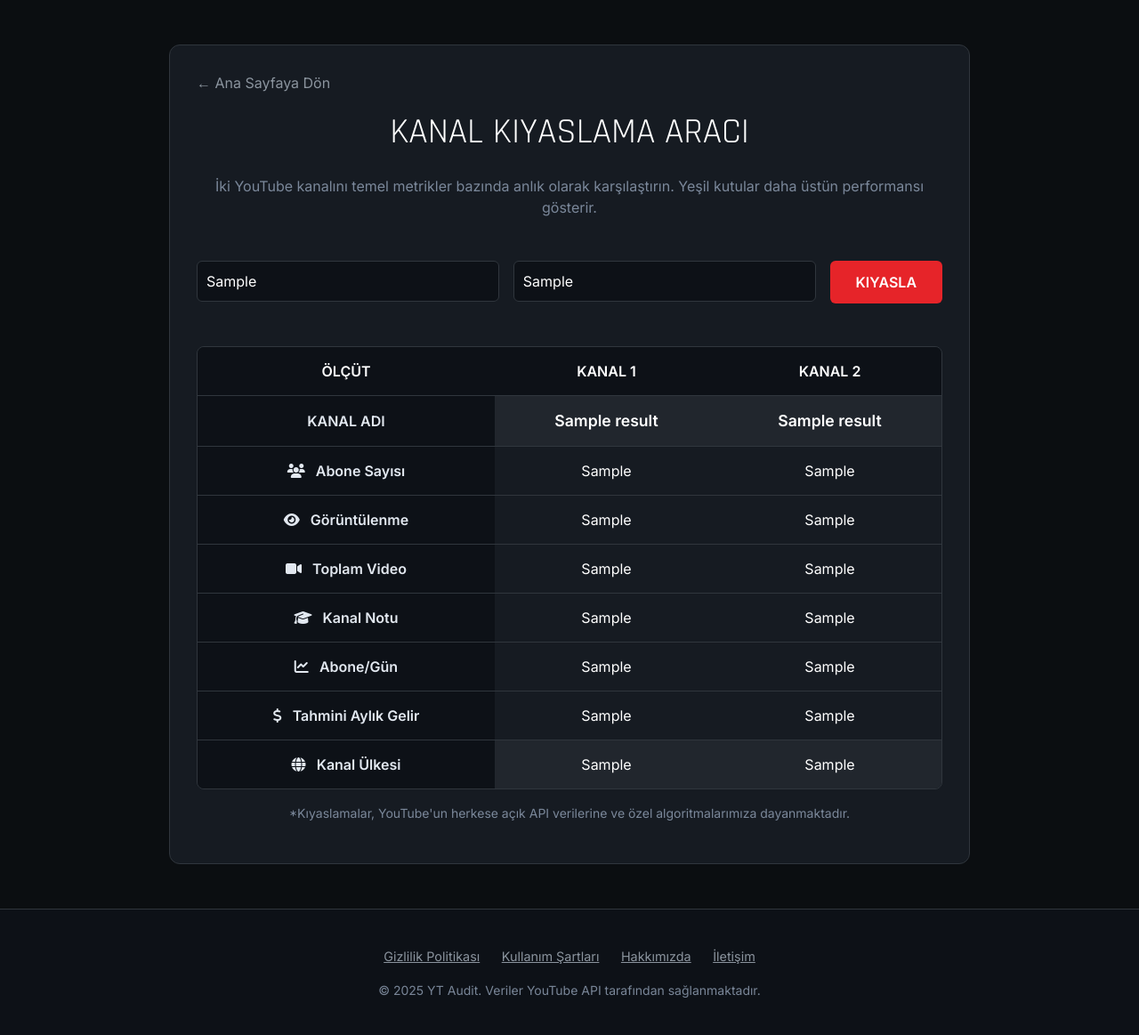
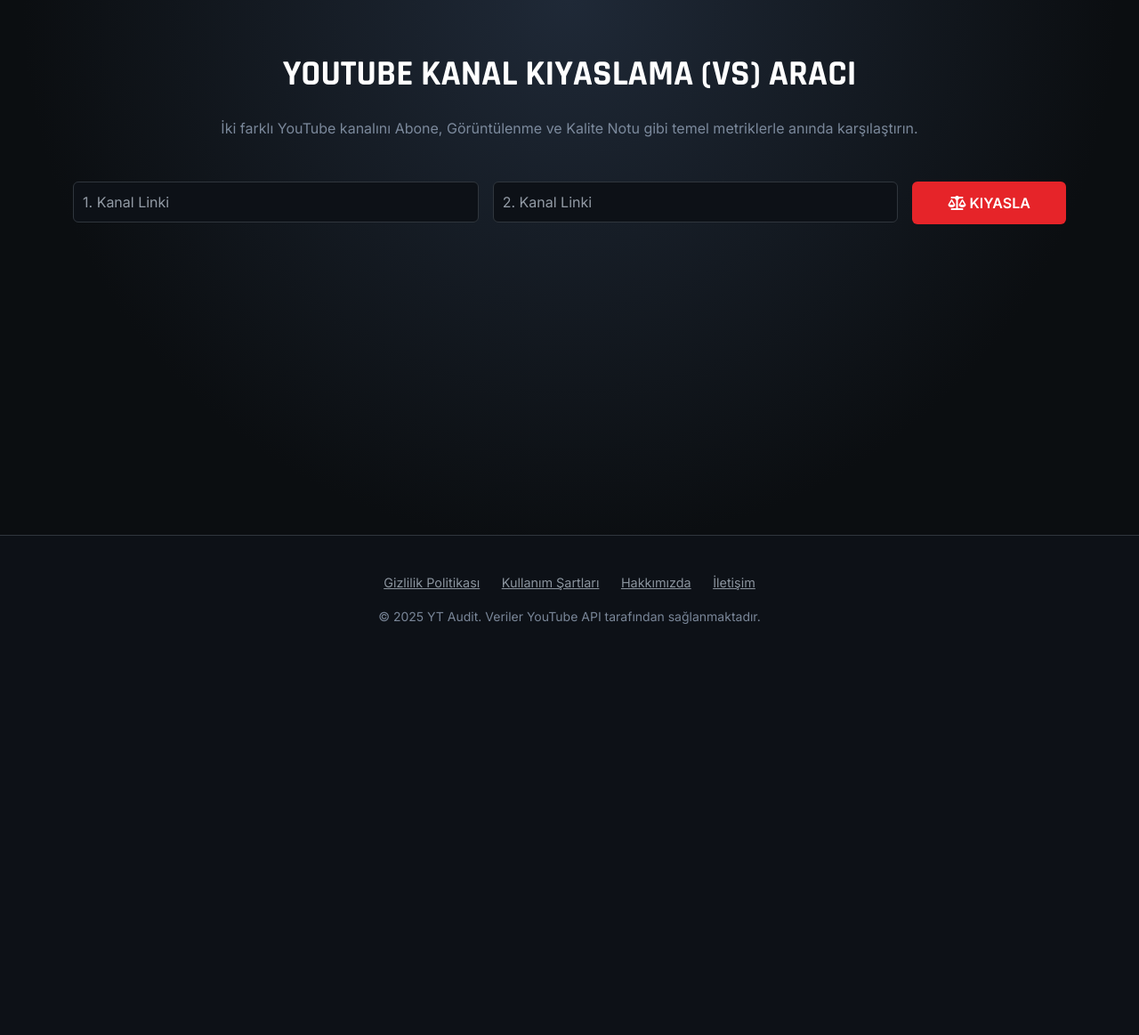
Before and after one commit to 2psgmvs86m-a11y/youtube-trend-analiz, a Flask app: template templates/channel_vs.html in a window 1280 px wide. Shown: the part 57-1220 px from the top of the page at 89% size. After the commit the page ends 758 px from the top, so only its background shows below. Run offline with Flask 3, Linux system fonts and the light colour scheme; the template is opened without the code that fills it: most values are stand-ins (such as "Sample title", 1, 10 or a date in 2020).

Commit message:
Update channel_vs.html

```diff
--- a/templates/channel_vs.html
+++ b/templates/channel_vs.html
@@ -3,7 +3,7 @@
 <head>
     <meta charset="UTF-8">
     <meta name="viewport" content="width=device-width, initial-scale=1.0">
-    <title>YouTube Kanal Kıyaslama Aracı</title>
+    <title>Kanal Kıyaslama Aracı - YT Audit</title>
     <link href="https://cdn.jsdelivr.net/npm/bootstrap@5.3.0/dist/css/bootstrap.min.css" rel="stylesheet">
     <link href="https://fonts.googleapis.com/css2?family=Rajdhani:wght@400;600;700&family=Inter:wght@300;400;600&display=swap" rel="stylesheet">
     <link rel="stylesheet" href="https://cdnjs.cloudflare.com/ajax/libs/font-awesome/6.4.0/css/all.min.css">
@@ -11,35 +11,32 @@
         :root { --dark-bg: #0b0e11; --card-bg: #161b22; --accent: #e62429; --text-main: #ffffff; }
         body { background-color: var(--dark-bg); color: var(--text-main); font-family: 'Inter', sans-serif; display: flex; flex-direction: column; min-height: 100vh; }
         h1, h2, h3, h4, h5, h6 { color: #ffffff !important; font-family: 'Rajdhani', sans-serif; text-transform: uppercase; }
+        p, span, div, li { color: #e2e8f0; }
         .text-muted { color: #94a3b8 !important; opacity: 0.8 !important; }
-
         .navbar { background: rgba(22, 27, 34, 0.95); border-bottom: 1px solid #30363d; }
         .nav-link { color: #e2e8f0 !important; font-weight: 500; transition: color 0.3s; }
         .nav-link:hover { color: var(--accent) !important; }
-
-        .main-container { max-width: 900px; margin: 50px auto; padding: 30px; background: #161b22; border: 1px solid #30363d; border-radius: 12px; flex: 1;}
-        .search-input { background: #0d1117 !important; border: 1px solid #30363d; color: white; padding: 10px; border-radius: 6px; }
-        .form-select { background-color: #0d1117; color: white; border: 1px solid #30363d; }
-
+        .hero { padding: 60px 0; background: radial-gradient(circle at top, #1f2937 0%, var(--dark-bg) 70%); flex: 1;}
+        .search-input { background: #0d1117 !important; border: 1px solid #30363d; color: #ffffff !important; padding: 10px; border-radius: 6px; }
+        .search-input::placeholder { color: #cbd5e1 !important; opacity: 0.7; }
         .btn-audit { background: var(--accent); border: none; color: white; font-weight: 700; padding: 12px 20px; border-radius: 6px; transition: background-color 0.3s; }
         .btn-audit:hover { background: #d41e23; }
+        .form-select { background-color: #0d1117; color: white; border: 1px solid #30363d; }
+        .glass-card { background: var(--card-bg); border: 1px solid #30363d; border-radius: 12px; padding: 30px; height: 100%; box-shadow: 0 4px 12px rgba(0, 0, 0, 0.4); }
 
-        .back-link { color: #8b949e; text-decoration: none; display: block; margin-bottom: 20px; }
+        .error-box { background-color: #3b1e1e; color: #f85149; padding: 15px; border-radius: 6px; margin-top: 20px; border: 1px solid #f85149; }
+        .comparison-table { background: #0d1117; border: 1px solid #30363d; border-radius: 8px; overflow: hidden; }
+        .table-header { background-color: #21262d; font-weight: 700; color: white; padding: 15px; border-bottom: 1px solid #30363d; }
+        .table-row { display: flex; border-bottom: 1px solid #161b22; }
+        .metric-cell { padding: 12px 15px; flex-basis: 33.333%; text-align: left; background-color: #161b22; }
+        .value-cell { padding: 12px 15px; flex-basis: 33.333%; text-align: center; font-weight: 600; }
+        .metric-cell i { color: var(--accent); margin-right: 8px; }
 
-        /* Kıyaslama Tablosu Stilleri */
-        .comparison-table { width: 100%; border-collapse: separate; border-spacing: 0; overflow: hidden; border-radius: 8px; border: 1px solid #30363d; }
-        .comparison-table th, .comparison-table td { padding: 15px; text-align: center; border-bottom: 1px solid #30363d; }
-        .comparison-table th { background-color: #0d1117; color: #ffffff; font-weight: 600; text-transform: uppercase; }
-        .comparison-table tbody tr:last-child td { border-bottom: none; }
+        .vs-divider { display: flex; align-items: center; justify-content: center; font-size: 2rem; font-weight: bold; color: var(--accent); }
+        .channel-card { border: 1px solid #30363d; padding: 20px; border-radius: 8px; text-align: center; height: 100%; }
+        .channel-card img { width: 80px; height: 80px; border-radius: 50%; object-fit: cover; margin-bottom: 15px; border: 3px solid #e62429; }
 
-        .metric-label { text-align: left; background-color: #0d1117; font-weight: 600; color: #e2e8f0; }
-
-        /* DİNAMİK RENKLENDİRME SINIFLARI */
-        .better-metric { background-color: #064e3b !important; color: #10b981 !important; font-weight: 700; } /* Üstün (Yeşil) */
-        .worse-metric { background-color: #450a0a !important; color: #ef4444 !important; font-weight: 700; } /* Düşük (Kırmızı) */
-        .neutral-metric { background-color: #21262d !important; color: #e2e8f0 !important; font-weight: 700; } /* Berabere (Gri/Nötr) */
-
-        .channel-info { font-size: 1.1rem; font-weight: 700; }
+        .winner { background-color: #1f3b30 !important; color: #48c9b0 !important; font-weight: 700;}
 
         footer { background-color: #0d1117; border-top: 1px solid #30363d; padding: 40px 0; margin-top: auto; }
         .footer-link { color: #8b949e; margin: 0 10px; font-size: 0.9rem; transition: color 0.3s; }
@@ -79,91 +76,85 @@
         </div>
     </nav>
 
+    <div class="hero">
+        <div class="container">
+            <h1 class="text-center display-6 fw-bold mb-4 text-white">YouTube Kanal Kıyaslama (VS) Aracı</h1>
+            <p class="text-center text-muted mb-5">İki farklı YouTube kanalını Abone, Görüntülenme ve Kalite Notu gibi temel metriklerle anında karşılaştırın.</p>
 
-    <div class="container">
-        <div class="main-container">
-            <a href="/" class="back-link">&larr; Ana Sayfaya Dön</a>
-
-            <h1 class="mb-4 text-center">KANAL KIYASLAMA ARACI</h1>
-            <p class="text-muted text-center mb-5">İki YouTube kanalını temel metrikler bazında anlık olarak karşılaştırın. Yeşil kutular daha üstün performansı gösterir.</p>
-
-            <form method="POST" class="row g-3 mb-5">
+            <form method="POST" class="row g-3 justify-content-center mb-5">
                 <div class="col-md-5">
-                    <input type="text" name="query1" class="form-control search-input" placeholder="Kanal 1 Linki/ID" value="{{ input_data.query1 or '' }}" required>
+                    <input type="text" name="query1" class="form-control search-input" placeholder="1. Kanal Linki" required value="{{ request.form.get('query1', '') }}">
                 </div>
                 <div class="col-md-5">
-                    <input type="text" name="query2" class="form-control search-input" placeholder="Kanal 2 Linki/ID" value="{{ input_data.query2 or '' }}" required>
+                    <input type="text" name="query2" class="form-control search-input" placeholder="2. Kanal Linki" required value="{{ request.form.get('query2', '') }}">
                 </div>
                 <div class="col-md-2">
-                    <button class="btn btn-audit w-100" type="submit">KIYASLA</button>
+                    <button type="submit" class="btn btn-audit w-100"><i class="fas fa-balance-scale"></i> KIYASLA</button>
                 </div>
             </form>
 
             {% if error %}
-                <div class="alert alert-danger text-center">{{ error }}</div>
+                <div class="alert alert-danger error-box mx-auto" style="max-width: 900px;" role="alert">
+                    <strong>Hata:</strong> {{ error }}
+                </div>
             {% endif %}
 
-            {% if result %}
-                <table class="comparison-table">
-                    <thead>
-                        <tr>
-                            <th>ÖLÇÜT</th>
-                            <th>KANAL 1</th>
-                            <th>KANAL 2</th>
-                        </tr>
-                    </thead>
-                    <tbody>
-                        <tr>
-                            <td class="metric-label">KANAL ADI</td>
-                            <td class="channel-info" style="background-color: #21262d;">{{ result.name1 }}</td>
-                            <td class="channel-info" style="background-color: #21262d;">{{ result.name2 }}</td>
-                        </tr>
+            {% if results and results.channel1 and results.channel2 %}
+                {% set res1 = results.channel1 %}
+                {% set res2 = results.channel2 %}
 
-                        <tr>
-                            <td class="metric-label"><i class="fas fa-users me-2"></i> Abone Sayısı</td>
-                            <td class="{{ result.color_subs1 }}">{{ result.subs1 }}</td>
-                            <td class="{{ result.color_subs2 }}">{{ result.subs2 }}</td>
-                        </tr>
+                <div class="row g-4 justify-content-center mt-4">
+                    <div class="col-md-4">
+                        <div class="channel-card glass-card">
+                            <img src="{{ res1.avatar }}" alt="{{ res1.title }}" class="mb-3">
+                            <h2 class="h4 text-white">{{ res1.title }}</h2>
+                            <p class="text-muted">{{ res1.niche }}</p>
+                        </div>
+                    </div>
 
-                        <tr>
-                            <td class="metric-label"><i class="fas fa-eye me-2"></i> Görüntülenme</td>
-                            <td class="{{ result.color_views1 }}">{{ result.views1 }}</td>
-                            <td class="{{ result.color_views2 }}">{{ result.views2 }}</td>
-                        </tr>
+                    <div class="col-md-1 d-flex align-items-center justify-content-center">
+                        <div class="vs-divider">VS</div>
+                    </div>
 
-                        <tr>
-                            <td class="metric-label"><i class="fas fa-video me-2"></i> Toplam Video</td>
-                            <td class="{{ result.color_videos1 }}">{{ result.videos1 }}</td>
-                            <td class="{{ result.color_videos2 }}">{{ result.videos2 }}</td>
-                        </tr>
+                    <div class="col-md-4">
+                        <div class="channel-card glass-card">
+                            <img src="{{ res2.avatar }}" alt="{{ res2.title }}" class="mb-3">
+                            <h2 class="h4 text-white">{{ res2.title }}</h2>
+                            <p class="text-muted">{{ res2.niche }}</p>
+                        </div>
+                    </div>
+                </div>
 
-                        <tr>
-                            <td class="metric-label"><i class="fas fa-graduation-cap me-2"></i> Kanal Notu</td>
-                            <td class="{{ result.color_grade1 }}">{{ result.grade1 }}</td>
-                            <td class="{{ result.color_grade2 }}">{{ result.grade2 }}</td>
-                        </tr>
+                <div class="comparison-table mt-5 mx-auto" style="max-width: 900px;">
+                    <div class="table-header row g-0">
+                        <div class="col-4 text-start">ÖLÇÜT</div>
+                        <div class="col-4 text-center">KANAL 1</div>
+                        <div class="col-4 text-center">KANAL 2</div>
+                    </div>
 
-                        <tr>
-                            <td class="metric-label"><i class="fas fa-chart-line me-2"></i> Abone/Gün</td>
-                            <td class="{{ result.color_daily_subs1 }}">{{ result.daily_subs1_formatted }}</td>
-                            <td class="{{ result.color_daily_subs2 }}">{{ result.daily_subs2_formatted }}</td>
-                        </tr>
+                    {% set metrics = [
+                        ('Abone Sayısı', 'subs', 'fas fa-users', res1.sub_count, res2.sub_count, res1.sub_count > res2.sub_count),
+                        ('Görüntülenme', 'views', 'fas fa-eye', res1.view_count, res2.view_count, res1.view_count > res2.view_count),
+                        ('Toplam Video', 'videos', 'fas fa-video', res1.video_count, res2.video_count, res1.video_count > res2.video_count),
+                        (content['grade'], 'grade', 'fas fa-award', res1.grade, res2.grade, res1.grade < res2.grade if res1.grade and res2.grade and res1.grade[0] == res2.grade[0] else res1.grade > res2.grade),
+                        (content['daily_sub'], 'daily_sub', 'fas fa-chart-line', res1.daily_subs | int, res2.daily_subs | int, res1.daily_subs | int > res2.daily_subs | int),
+                        (content['earnings'], 'earnings', 'fas fa-dollar-sign', res1.earnings, res2.earnings, res1.earnings > res2.earnings)
+                    ] %}
 
-                        <tr>
-                            <td class="metric-label"><i class="fas fa-dollar-sign me-2"></i> Tahmini Aylık Gelir</td>
-                            <td class="{{ result.color_earnings1 }}">{{ result.earnings1 }}</td>
-                            <td class="{{ result.color_earnings2 }}">{{ result.earnings2 }}</td>
-                        </tr>
+                    {% for label, key, icon, val1, val2, is_val1_winner in metrics %}
+                        <div class="table-row row g-0">
+                            <div class="metric-cell col-4"><i class="{{ icon }}"></i> {{ label }}</div>
+                            <div class="value-cell col-4 {% if key in ['grade', 'daily_sub', 'earnings'] and is_val1_winner %}winner{% endif %}" data-value="{{ val1 }}">{{ val1 }}</div>
+                            <div class="value-cell col-4 {% if key in ['grade', 'daily_sub', 'earnings'] and not is_val1_winner %}winner{% endif %}" data-value="{{ val2 }}">{{ val2 }}</div>
+                        </div>
+                    {% endfor %}
 
-                        <tr>
-                            <td class="metric-label"><i class="fas fa-globe me-2"></i> Kanal Ülkesi</td>
-                            <td style="background-color: #21262d;">{{ result.country1 }}</td>
-                            <td style="background-color: #21262d;">{{ result.country2 }}</td>
-                        </tr>
-
-                    </tbody>
-                </table>
-                <p class="text-muted small mt-3 text-center">*Kıyaslamalar, YouTube'un herkese açık API verilerine ve özel algoritmalarımıza dayanmaktadır.</p>
+                    <div class="table-row row g-0">
+                        <div class="metric-cell col-4"><i class="fas fa-map-marker-alt"></i> {{ content['country'] }}</div>
+                        <div class="value-cell col-4">{{ res1.country }}</div>
+                        <div class="value-cell col-4">{{ res2.country }}</div>
+                    </div>
+                </div>
             {% endif %}
 
         </div>
```
